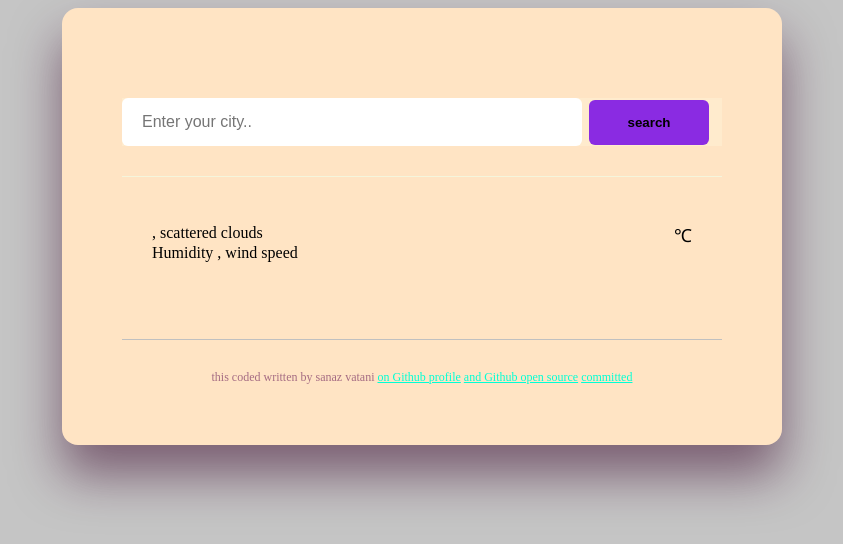
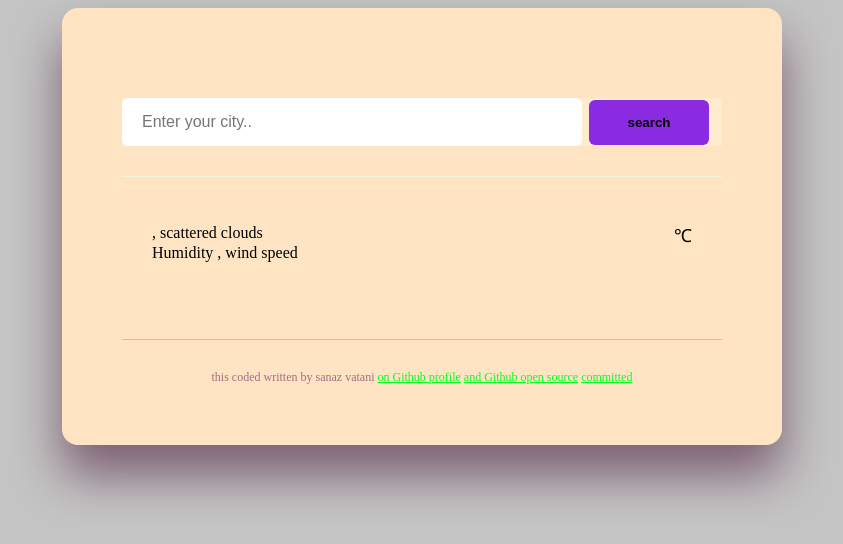
Before and after one commit to sanazvatani/weatherforecast, a plain HTML site: page index.html in a window 1280 px wide. Shown: the whole page, without its empty margins (218-1061 px from the left). Drawn offline with nearby package versions, Linux system fonts and the light colour scheme; no server answers.

Commit message:
Update style.css

```diff
--- a/src/style.css
+++ b/src/style.css
@@ -90,7 +90,7 @@ header{
     }
 
     a{
-        color: rgb(0, 255, 213);
+        color: rgb(0, 255, 34);
     }
 
     .weather-forecast{
```
